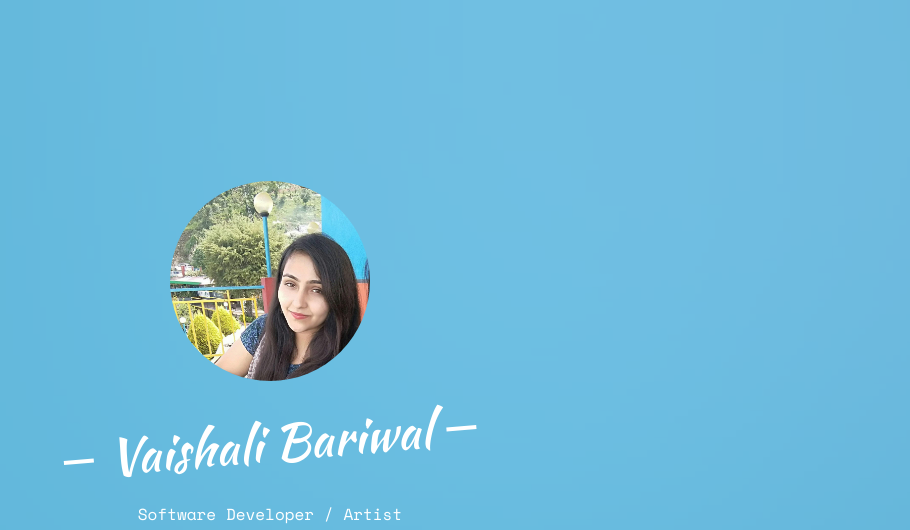
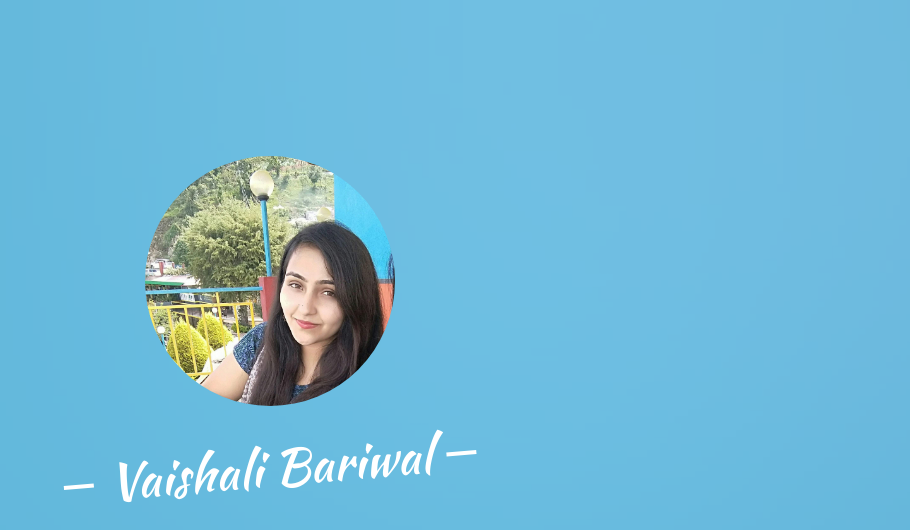
Before and after one commit to srishti-vashisht/vaishali-bariwal.github.io, a plain HTML site: page index.html in a window 1280 px wide. Shown: the top 530 px of the page, without its empty margins (370-1280 px from the left). Drawn offline with nearby package versions, Linux system fonts and the light colour scheme; some packages are replaced by stand-ins of ours; no server answers; files whose address does not match are found by name.

Commit message:
image width

```diff
--- a/css/style.css
+++ b/css/style.css
@@ -203,8 +203,8 @@ h1, h2, h3, h4, h5, h6, figure {
   background-position: center center;
   background-repeat: no-repeat;
   position: relative;
-  height: 200px;
-  width: 200px;
+  height: 250px;
+  width: 250px;
   margin: 0 auto;
   margin-bottom: 30px;
   -webkit-border-radius: 50%;
```
